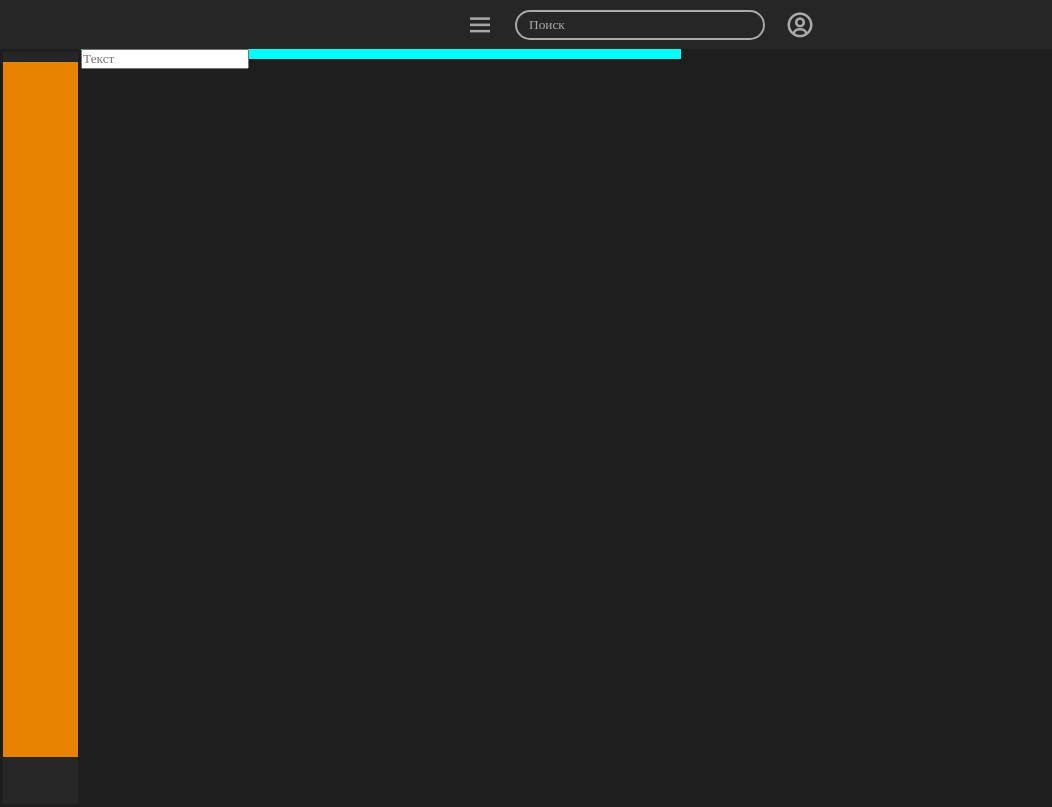
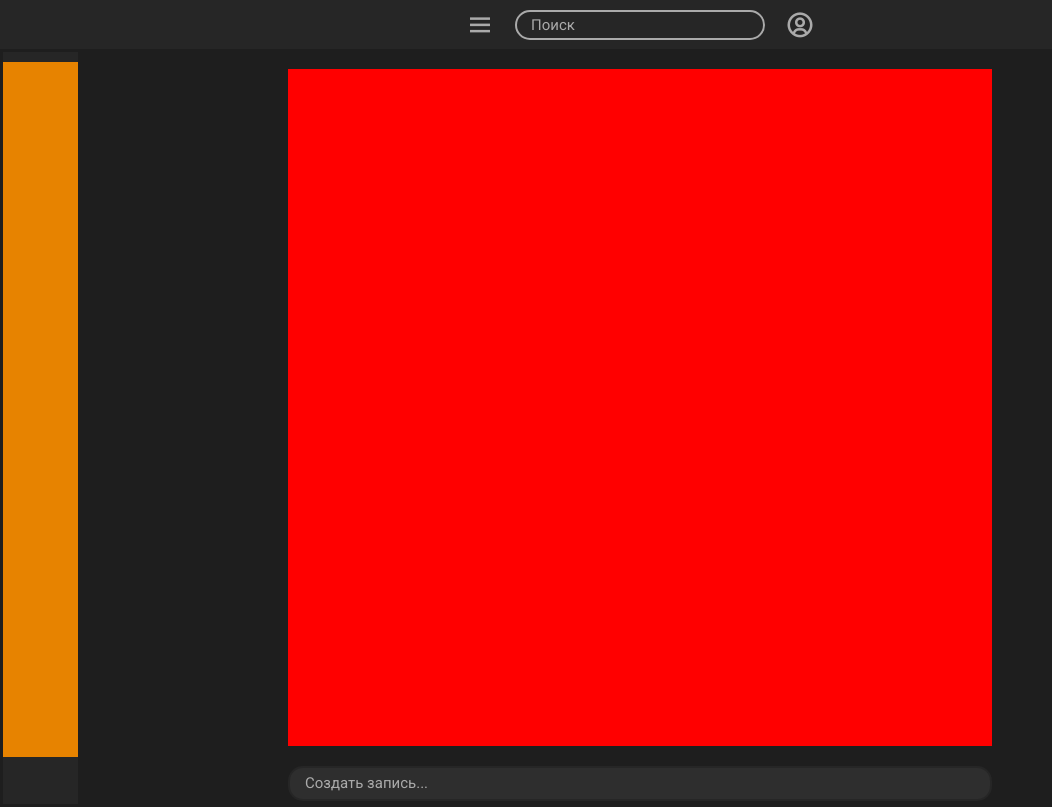
Before and after one commit to katzeNilpferd/katze_Nilpferd, a plain HTML site: page app/templates/index.html in a window 1280 px wide. Shown: the whole page, without its empty margins (0-1052 px from the left). Drawn offline with nearby package versions, Linux system fonts and the light colour scheme.

Commit message:
CSS correction, adding fonts

```diff
--- a/app/static/css/style.css
+++ b/app/static/css/style.css
@@ -2,16 +2,12 @@
     margin: 0;
     padding: 0;
     box-sizing: border-box;
-    font-family: "Regular", "Popins", "sans-serif";
+    font-size: 15px;
+    font-family: "Roboto", sans-serif;
 }
 
 body {
     background-color: #1e1e1e;
-    display: grid;
-    grid-template-columns: min-content;
-    grid-template-rows: repeat(2, 2fr);
-    height: 100vh;
-    width: 100vw;
 }
 
 header {
@@ -21,7 +17,6 @@ header {
     display: flex;
     justify-content: center;
     align-items: center;
-    grid-column: 1 / 3
 }
 
 header div {
@@ -42,7 +37,7 @@ header .search-line {
 .search-line input {
     width: 100%;
     height: 100%;
-    padding: 0px 12px;
+    padding: 0px 14px;
     background: transparent;
     border: none;
     outline: none;
@@ -66,7 +61,9 @@ aside {
     margin: 3px;
     padding: 10px 0px;
     transition: width 1s;
-    grid-row: 2;
+    z-index: 2;
+    position: absolute;
+    top: 49px;
 }
 
 aside:hover {
@@ -95,17 +92,52 @@ aside .folder-list {
     transition: opacity 0.5s ease-in-out;
 }
 
+#create-folder:hover {
+    background-color: #333333;
+}
+
+#create-folder:active {
+    background-color: #444444;
+}
+
 aside:not(:hover) #create-folder {
     opacity: 0;
     pointer-events: none;
 }
 
 main {
+    height: 94vh;
+    width: 100vw;
     display: flex;
+    flex-direction: column;
+    align-items: center;
+    z-index: 1;
+    position: relative;
 }
 
 main div {
-    width: 75vh;
-    height: 10px;
-    background-color: aqua;
+    width: 55vw;
+    height: 35px;
 }
+
+main .text-plate {
+    background-color: red;
+    margin: 20px 0;
+    height: 90%;
+}
+
+.text-line input {
+    width: 100%;
+    height: 100%;
+    padding: 1px 15px;
+    background: #2E2E2E;
+    border: none;
+    outline: none;
+    border: 2px solid #262626;
+    border-radius: 15px;
+    color: #aaaaaa;
+}
+
+.text-line input::placeholder {
+    color: #aaaaaa;
+}
--- a/app/templates/index.html
+++ b/app/templates/index.html
@@ -7,6 +7,9 @@
         <link rel="shortcut icon" href="..\static\images\favicon.ico" type="icon/x-icon">
         <link rel="stylesheet" href="..\static\css\style.css">
         <link href='https://unpkg.com/boxicons@2.1.4/css/boxicons.min.css' rel='stylesheet'>
+        <link rel="preconnect" href="https://fonts.googleapis.com">
+        <link rel="preconnect" href="https://fonts.gstatic.com" crossorigin>
+        <link href="https://fonts.googleapis.com/css2?family=Roboto:ital,wght@0,100;0,300;0,400;0,500;0,700;0,900;1,100;1,300;1,400;1,500;1,700;1,900&display=swap" rel="stylesheet">
         <title>katze Nilpferd</title>
     </head>
 
@@ -24,6 +27,16 @@
                 <i class='bx bx-user-circle' ></i>
             </div>
         </header>
+        <main>
+            <div class="text-plate">
+
+            </div>
+            <form action="">
+                <div class="text-line">
+                    <input type="text" placeholder="Создать запись...">
+                </div>
+            </form>
+        </main>
         <aside>
             <div class="folder-list">
 
@@ -32,13 +45,6 @@
                 <button id="create-folder">Create a folder</button>
             </div>
         </aside>
-        <main>
-            <form action="">
-                <div>
-                    <input type="text" placeholder="Текст">
-                </div>
-            </form>
-        </main>
         <footer>
 
         </footer>
```
